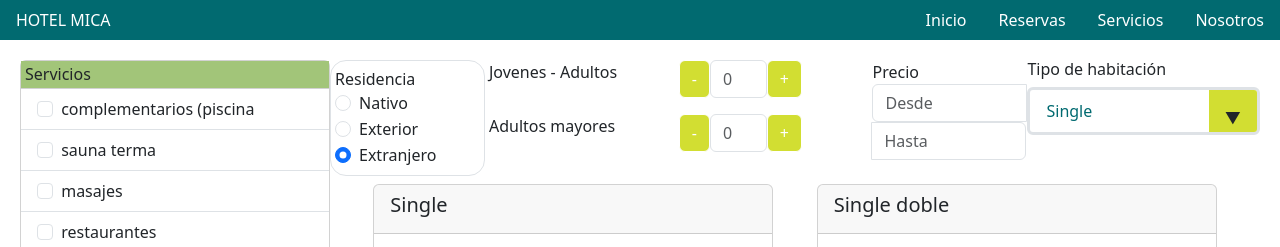
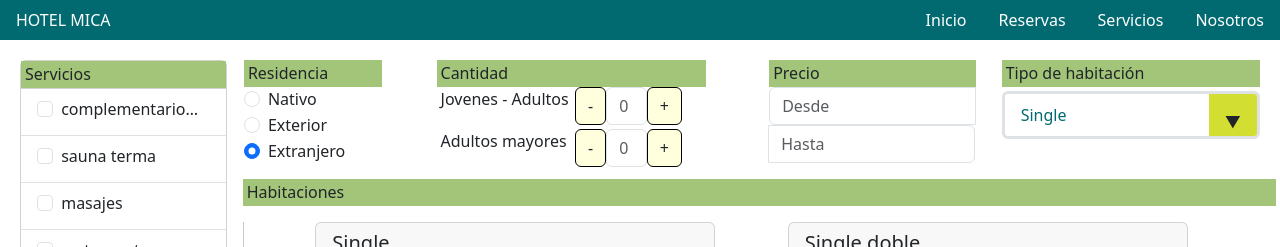
Before and after one commit to emae18/inco-project, a Django app: page /hotel/reservas in a window 1280 px wide. Shown: the top 247 px of the page. Run offline with Django 4.2, Linux system fonts and the light colour scheme; data comes from the database, SQL or seed files in the repository; parts of the project's set-up code (start-up, migrations or seed data) failed here and were passed over.

Commit message:
cambios visuales

```diff
--- a/INCOSYSTEM/settings.py
+++ b/INCOSYSTEM/settings.py
@@ -1,3 +1,4 @@
+# -*- coding: utf-8 -*-
 """
 Django settings for INCOSYSTEM project.
 
@@ -14,7 +15,6 @@ from pathlib import Path
 import os
 # Build paths inside the project like this: BASE_DIR / 'subdir'.
 BASE_DIR = Path(__file__).resolve().parent.parent
-
 
 # Quick-start development settings - unsuitable for production
 # See https://docs.djangoproject.com/en/4.2/howto/deployment/checklist/
@@ -49,7 +49,9 @@ MIDDLEWARE = [
     'django.contrib.auth.middleware.AuthenticationMiddleware',
     'django.contrib.messages.middleware.MessageMiddleware',
     'django.middleware.clickjacking.XFrameOptionsMiddleware',
+    'django.middleware.common.CommonMiddleware',
 ]
+APPEND_SLASH = True
 
 ROOT_URLCONF = 'INCOSYSTEM.urls'
 
@@ -106,6 +108,7 @@ AUTH_PASSWORD_VALIDATORS = [
 # https://docs.djangoproject.com/en/4.2/topics/i18n/
 
 LANGUAGE_CODE = 'en-us'
+DEFAULT_CHARSET = 'utf-8'
 
 TIME_ZONE = 'UTC'
 
--- a/hotel/data/filters.json
+++ b/hotel/data/filters.json
@@ -1,5 +1,5 @@
 [
-    {"name":"complementarios (piscina"}
+    {"name":"complementarios \n(piscina termal, sauna, masajes, restaurante)"}
     ,{"name":" sauna terma"}
     ,{"name":"masajes"}
     ,{"name":"restaurantes"}
--- a/hotel/templates/reservas.html
+++ b/hotel/templates/reservas.html
@@ -1,9 +1,9 @@
 {%load static %}
-<!DOCTYPE html>
-<html lang="es">
+<!DOCTYPE html PUBLIC "-//W3C//DTD XHTML 1.0 Strict//EN" "http://www.w3.org/TR/xhtml1/DTD/xhtml1-strict.dtd">
+<html lang="es" xmlns="http://www.w3.org/1999/xhtml">
 
 <head>
-    <meta charset="UTF-8">
+    <meta http-equiv="Content-Type" content="text/html; charset=utf-8">
     <meta name="viewport" content="width=device-width, initial-scale=1.0">
     <title>Tu Hotel</title>
     <link href="{% static 'styles.css' %}" rel="stylesheet" type="text/css" crossorigin="anonymous">
@@ -30,21 +30,23 @@
         </li>
     </ul>
     <div class="d-flex flex-md-row justify-content-between w-100" style="padding: 20px;">
-        <div class="col-md-3 card">
+        <div class="col-md-2 card">
             <h6 class="bgh-secondary p-1 m-0">Servicios</h6>
-            <ul class="list-group list-group-flush">
+            <ul class="list-group list-group-flush w-100">
                 {% for filter in filters %}
-                <li class="list-group-item">
+                <li class="list-group-item w-100">
                     <input class="form-check-input me-1" type="checkbox" value="" id="{{filter.name}}">
-                    <label class="form-check-label" for="{{filter.name}}">{{filter.name}}</label>
+                    <label class="text-truncate form-check-label" style="max-width: 80%;"
+                        for="{{filter.name}}">{{filter.name}}</label>
                 </li>
                 {% endfor %}
             </ul>
         </div>
-        <div class="col-md-9 d-flex flex-column ">
+        <div class="col-md-10 d-flex flex-column ">
             <div class="d-flex flex-row justify-content-evenly">
-                <div class="col-md-2 border rounded rounded-4 p-1 d-flex flex-column justify-content-center">
-                    <label>Residencia</label>
+                <div class="col-md-2  d-flex flex-column justify-content-start align-items-center">
+                    <div class="" style="width: 80%;">
+                        <h6 class="bgh-secondary p-1 m-0">Residencia</h6>
                         <div class="form-check">
                             <input class="form-check-input" type="radio" name="flexRadioDefault" id="flexRadioDefault1">
                             <label class="form-check-label" for="flexRadioDefault1">
@@ -66,26 +68,33 @@
                             </label>
                         </div>
                     </div>
-                <div class="col-md-5 px-1">
-                    <div class="input-group mb-3 w-100 d-flex flex-md-row justify-content-between">
+                </div>
+                <div class="col-md-4 px-1 d-flex flex-column justify-content-start align-items-center">
+                    <div style="width: 80%;">
+                        <h6 class="bgh-secondary p-1 m-0">Cantidad</h6>
+                        <div class="input-group ms-1 mb-1 w-100 d-flex flex-md-row justify-content-between">
                             <label class="w-50">Jovenes - Adultos</label>
                             <div class="w-50 d-flex flex-md-row">
-                            <span class="btn btn-secondary border border-white" id="">-</span>
-                            <input type="text" maxlength="2" class="form-control" placeholder="0" style="width: 30%;">
-                            <span class="btn btn-secondary border border-white" id="">+</span>
+                                <span class="btn bgh-primary border border-black" id="">-</span>
+                                <input type="text text-center" maxlength="2" class="form-control" placeholder="0"
+                                    style="width: 30%;">
+                                <span class="btn bgh-primary border border-black" id="">+</span>
                             </div>
                         </div>
-                    <div class="input-group mb-3 w-100 d-flex flex-md-row justify-content-between">
+                        <div class="input-group ms-1 mb-1 w-100 d-flex flex-md-row justify-content-between">
                             <label class="w-50">Adultos mayores</label>
                             <div class="w-50 d-flex flex-md-row">
-                            <span class="btn btn-secondary border border-white" id="">-</span>
-                            <input type="text" maxlength="2" class="form-control" placeholder="0" style="width: 30%;">
-                            <span class="btn btn-secondary border border-white" id="">+</span>
+                                <span class="btn bgh-primary border border-black" id="">-</span>
+                                <input type="text" maxlength="2" class="form-control" placeholder="0"
+                                    style="width: 30%;">
+                                <span class="btn bgh-primary border border-black" id="">+</span>
                             </div>
                         </div>
                     </div>
-                <div class="col-md-2">
-                    <label>Precio</label>
+                </div>
+                <div class="col-md-3 d-flex flex-column justify-content-start align-items-center">
+                    <div class="" style="width: 80%;">
+                        <h6 class="bgh-secondary p-1 m-0">Precio</h6>
                         <div class="input-group mb-3 d-flex flex-column">
                             <input type="text" maxlength="10" class="form-control w-100" placeholder="Desde"
                             aria-label="Username">
@@ -93,10 +102,11 @@
                             aria-label="Server">
                         </div>
                     </div>
+                </div>
                 <div class="col-md-3">
                     <div>
-                        <h6>Tipo de habitación</h6>
-                        <div class="w-100 select border border-3 rounded">
+                        <h6 class="bgh-secondary p-1 m-0">Tipo de habitación</h6>
+                        <div class="w-100 select border border-3 mt-1 rounded">
                             <select aria-placeholder="Select a Type">
                                 {% for type in roomTypes %}
                                 <option value="{{type.id}}">{{type.name}}</option>
@@ -106,16 +116,20 @@
                     </div>
                 </div>
             </div>
+            <h6 class="bgh-secondary p-1 ms-3 w-100">Habitaciones</h6>
             <div class="d-flex flex-row justify-content-between w-100 mt-2">
+                <div class="vr ms-3"></div>
                 <div class="card-deck d-flex flex-row flex-wrap justify-content-evenly g-3">
                     {% for habitacion in habitaciones %}
                     <div class="card mb-4" style="max-width: 400px;max-height: 500px;">
                         <div class="card-header">
                             <h5 class="card-title">{{ habitacion.tipo }}</h5>
                         </div>
-                        <div class="card-body">
-                            <img style="max-width: 100%;" src="https://cf.bstatic.com/xdata/images/hotel/max1024x768/382824283.jpg?k=3d6a38d274d0e4189a47c6e8b160392db01d71a61d907e8633f5758169190c68&o=&hp=1"/>
-                            <p class="card-text">{{ habitacion.descripcion }}</p>
+                        <div class="card-body h-75">
+                            <img style="max-width: 100%;"
+                                src="https://cf.bstatic.com/xdata/images/hotel/max1024x768/382824283.jpg?k=3d6a38d274d0e4189a47c6e8b160392db01d71a61d907e8633f5758169190c68&o=&hp=1" />
+                            <p class="card-text h-auto" style="max-height: --fill-content;overflow-y: scroll;">
+                                {{ habitacion.descripcion }}</p>
                         </div>
                         <div class="card-footer d-flex flex-row justify-content-end">
                             <a href="#" class="btn btn-primary ">RESERVAR</a>
--- a/hotel/views.py
+++ b/hotel/views.py
@@ -1,3 +1,4 @@
+# -*- coding: utf-8 -*-
 from django.shortcuts import render
 from django.http import HttpResponse
 from django.template import loader
@@ -7,7 +8,7 @@ import json
 
 
 def index(request):
-    return render(request, 'home.html')
+    return render(request, 'home.html',content_type='text/html; charset=utf-8')
 
 def reservas(request, json_file_path='hotel/data/habitaciones.json'):
     cargar_habitaciones_desde_json(json_file_path)
@@ -18,7 +19,7 @@ def reservas(request, json_file_path='hotel/data/habitaciones.json'):
     RoomType.objects.all().delete()
     load_room_types()
     roomTypes= RoomType.objects.all()
-    return render(request, 'reservas.html', {'habitaciones': habitaciones, "filters":filters,"roomTypes":roomTypes,'titulo':'HOTEL MICA' })
+    return render(request, 'reservas.html', {'habitaciones': habitaciones, "filters":filters,"roomTypes":roomTypes,'titulo':'HOTEL MICA' },content_type='text/html; charset=utf-8')
 
 def filterRules(request):
     engine = ReservarHabitacion()
@@ -29,7 +30,7 @@ def filterRules(request):
     return HttpResponse(contenido_html)
 
 def cargar_habitaciones_desde_json(json_file_path):
-    with open(json_file_path, 'r') as file:
+    with open(json_file_path, 'r',encoding='utf-8') as file:
         habitaciones_data = json.load(file)
 
     for habitacion_data in habitaciones_data:
@@ -39,14 +40,14 @@ def cargar_habitaciones_desde_json(json_file_path):
 
 def load_filters():
     json_data='hotel/data/filters.json'
-    with open(json_data,'r') as file:
+    with open(json_data,'r',encoding='utf-8') as file:
         filters_json=json.load(file)
     print(json)
     for filterd in filters_json:
         Filter.objects.create(**filterd)
 def load_room_types():
     json_data='hotel/data/room_types.json'
-    with open(json_data,'r') as file:
+    with open(json_data,'r',encoding='utf-8') as file:
         filters_json=json.load(file)
     print(json)
     for filterd in filters_json:
--- a/mystaticfiles/styles.css
+++ b/mystaticfiles/styles.css
@@ -10,7 +10,8 @@
 .bgh-secondary{
     background-color: #A2C579 !important;
 }
-
+/* .text-truncate:hover{
+} */
 
 
 select {
```
Lines whose indentation alone changed are shown as unchanged.
